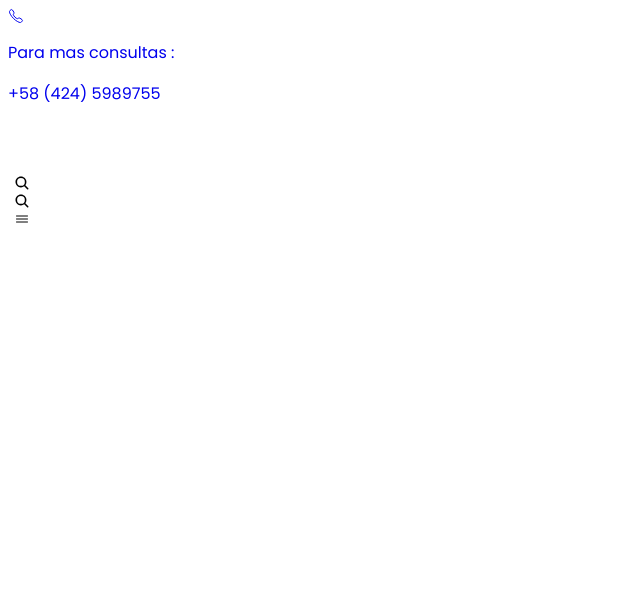
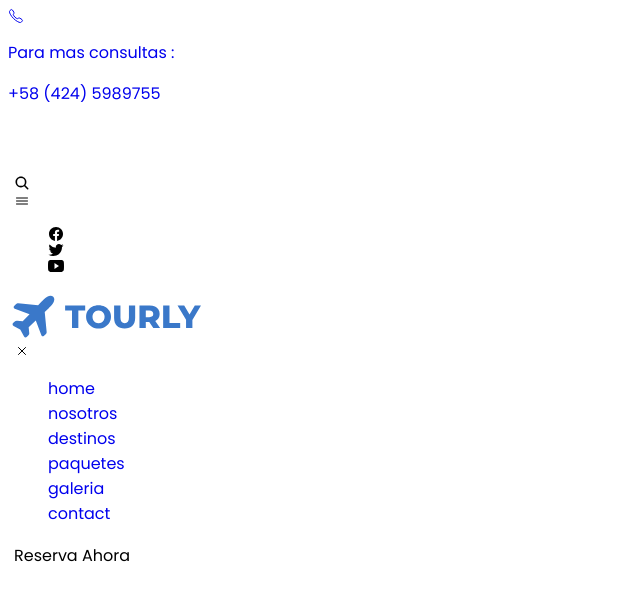
Before and after one commit to leoaristizabal/travelwebsite, a plain HTML site: page index.html in a window 1280 px wide. Shown: the whole page, without its empty margins (0-640 px from the left). Drawn offline with nearby package versions, Linux system fonts and the light colour scheme.

Commit message:
add navbar en header section

```diff
--- a/index.html
+++ b/index.html
@@ -27,6 +27,7 @@
 
         <div class="header-top">
             <div class="container">
+
                 <a href="tel:+58(424)5989755" class="helpline-box">
                     <div class="icon-box">
                         <ion-icon name="call-outline"></ion-icon>
@@ -41,10 +42,6 @@
                     <img src="./images/logo.svg" alt="Tourly Logo">
                 </a>
 
-                <button class="search-btn" aria-label="Search">
-                    <ion-icon name="search"></ion-icon>
-                </button>
-
                 <div class="header-btn-group">
 
                     <button class="search-btn" aria-label="Search">
@@ -58,6 +55,66 @@
 
             </div>
         </div>
+
+        <div class="header-boottom">
+            <div class="container">
+                <ul class="social-list">
+
+                    <li>
+                        <a href="" class="social-link"></a>
+                        <ion-icon name="logo-facebook"></ion-icon>
+                    </li>
+                    <li>
+                        <a href="" class="social-link"></a>
+                        <ion-icon name="logo-twitter"></ion-icon>
+                    </li>
+                    <li>
+                        <a href="" class="social-link"></a>
+                        <ion-icon name="logo-youtube"></ion-icon>
+                    </li>
+
+                </ul>
+
+                <nav class="navbar" data-navbar>
+
+                    <div class="navbar-top">
+
+                        <a href="#" class="logo">
+                            <img src="./images/logo-blue.svg" alt="Tourly Logo">
+                        </a>
+                        <button class="nav-close-btn" aria-label="Close Menu" data-nav-close-btn>
+                            <ion-icon name="close-outline"></ion-icon>
+                        </button>
+                    </div>
+
+                    <ul class="navbar-list">
+                        <li>
+                            <a href="#home" class="navbar-link" data-nav-link>home</a>
+                        </li>
+                        <li>
+                            <a href="#home" class="navbar-link" data-nav-link>nosotros</a>
+                        </li>
+                        <li>
+                            <a href="#destination" class="navbar-link" data-nav-link>destinos</a>
+                        </li>
+                        <li>
+                            <a href="#package" class="navbar-link" data-nav-link>paquetes</a>
+                        </li>
+                        <li>
+                            <a href="#gallery" class="navbar-link" data-nav-link>galeria</a>
+                        </li>
+                        <li>
+                            <a href="#contact" class="navbar-link" data-nav-link>contact</a>
+                        </li>
+                    </ul>
+
+                </nav>
+
+                <button class="btn btn-primary">Reserva Ahora</button>
+
+            </div>
+        </div>
+
     </header>
 
 
```
